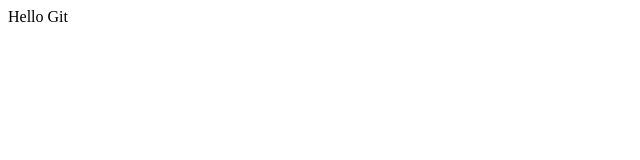
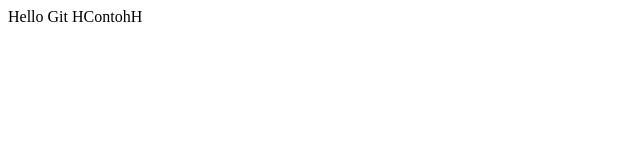
Before and after one commit to vincen320/test-github, a plain HTML site: page index.html in a window 1280 px wide. Shown: the full height of the page, 0-640 px from the left. Drawn offline with Linux system fonts and the light colour scheme.

Commit message:
Add contoh to indexhtml

```diff
--- a/index.html
+++ b/index.html
@@ -8,5 +8,6 @@
 </head>
 <body>
     Hello Git
+    HContohH
 </body>
 </html>
```
